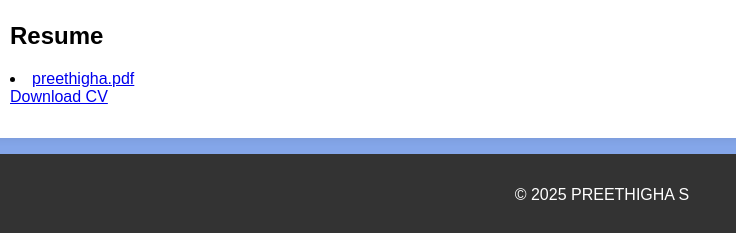
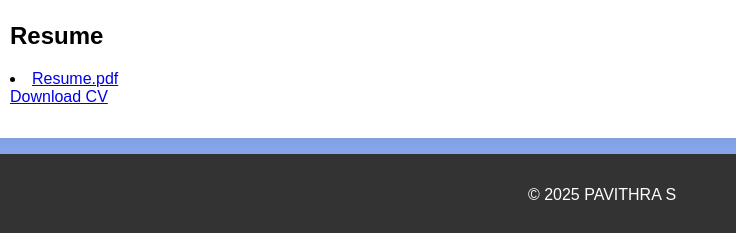
Before and after one commit to Pavithraoffl/Pavithra-, a plain HTML site: page index.html in a window 1280 px wide. Shown: the part 1130-1363 px from the top of the page, 38-774 px from the left. Drawn offline with Linux system fonts and the light colour scheme.

Commit message:
Update index.html

```diff
--- a/index.html
+++ b/index.html
@@ -95,7 +95,7 @@
     <header>
         <div class="header-content">
             <!-- Add your profile picture here -->
-            <img src =""20230926_193743.jpg"
+            <img src =""photo.jpg"
 Profile picture class="profile-picture">
             <h1>PAVITHRA S</h1>
             <p>BCA.COMPUTER APPLICATION </p>
@@ -159,7 +159,7 @@ Profile picture class="profile-picture">
        <div class="section-content">
             <h2>Resume</h2>
             <u1>
-            <li><a href="#">preethigha.pdf</
+            <li><a href="#">Resume.pdf</
 a></li
              class="download-button">Download CV</a>
         </center>
@@ -168,7 +168,7 @@ a></li
     </section>
 
     <footer>
-        <p>&copy; 2025 PREETHIGHA S</p>
+        <p>&copy; 2025 PAVITHRA S</p>
     </footer>
 
     <script>
```
